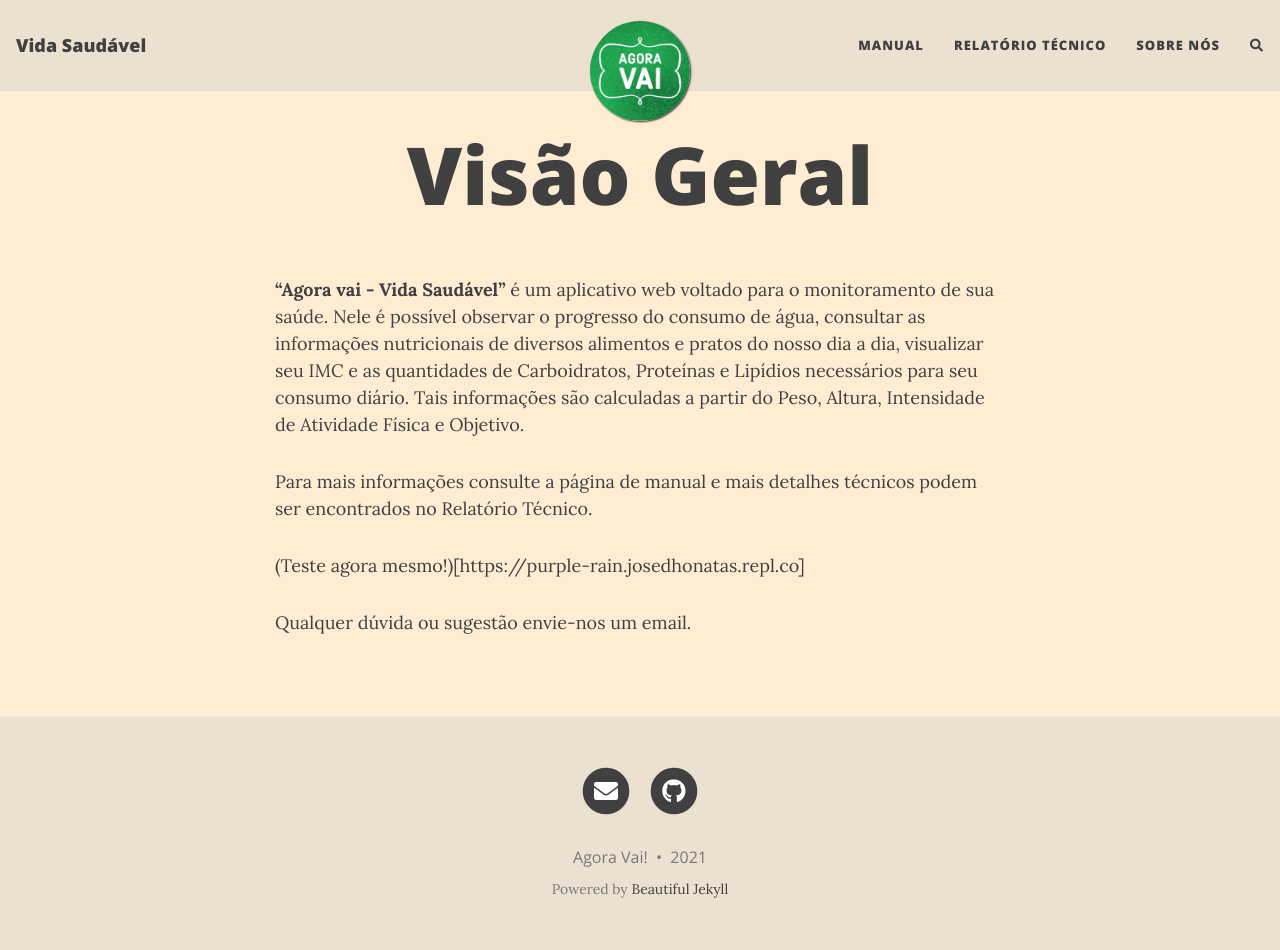
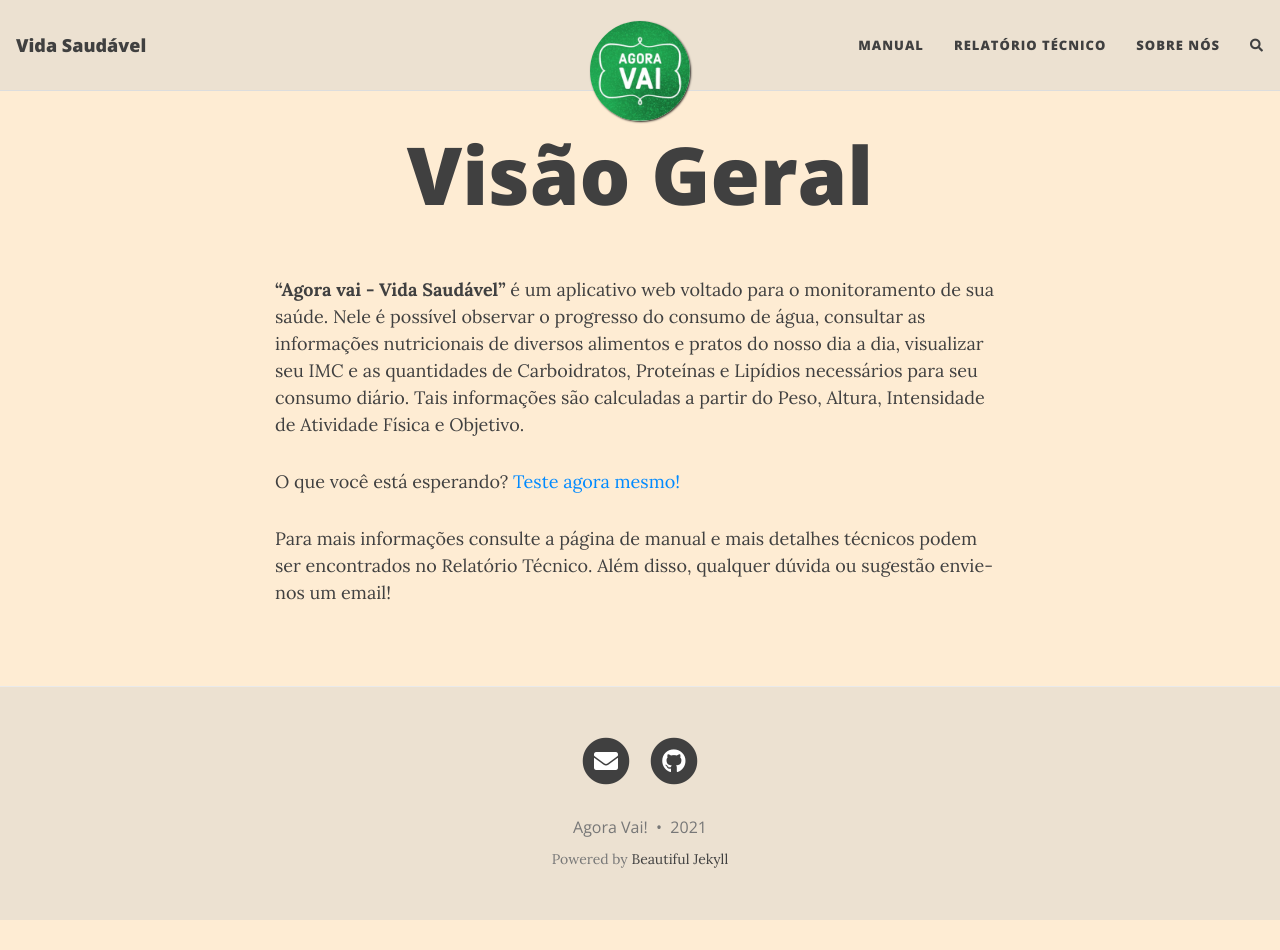
Before and after one commit to AgoraVaiUFS/APP-Vida-Saudavel, a Jekyll site: the page built from index.md, in a window 1280 px wide and 950 px high. Built offline with Jekyll 4.4.1, drawn with Linux system fonts in a browser that asks for light colours; nearby versions of some CDN libraries; the list of posts is cut into pages by our own code; comment, search, counter and statistics services are not loaded.

Commit message:
Update index.md

```diff
--- a/index.md
+++ b/index.md
@@ -5,8 +5,6 @@
 
 **“Agora vai - Vida Saudável”** é um aplicativo web voltado para o monitoramento de sua saúde. Nele é possível observar o progresso do consumo de água, consultar as informações nutricionais de diversos alimentos e pratos do nosso dia a dia, visualizar seu IMC e as quantidades de Carboidratos, Proteínas e Lipídios necessários para seu consumo diário. Tais informações são calculadas a partir do Peso, Altura, Intensidade de Atividade Física e Objetivo.
 
-Para mais informações consulte a página de manual e mais detalhes técnicos podem ser encontrados no Relatório Técnico.
+O que você está esperando? [Teste agora mesmo!](https://purple-rain.josedhonatas.repl.co)
 
-(Teste agora mesmo!)[https://purple-rain.josedhonatas.repl.co]
-
-Qualquer dúvida ou sugestão envie-nos um email.
+Para mais informações consulte a página de manual e mais detalhes técnicos podem ser encontrados no Relatório Técnico. Além disso, qualquer dúvida ou sugestão envie-nos um email!
```
